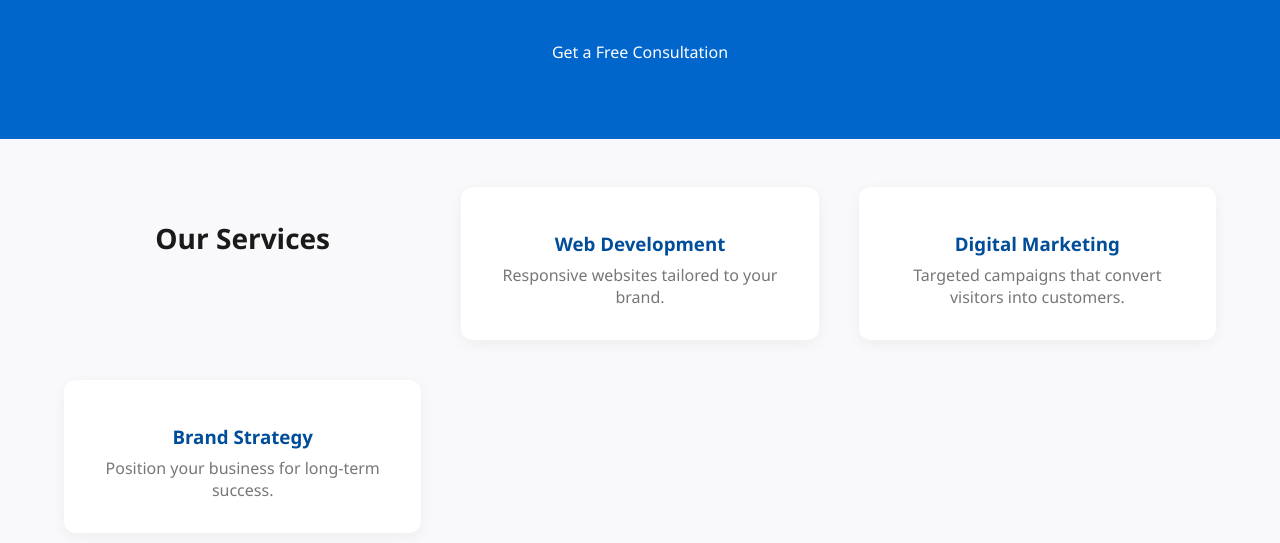
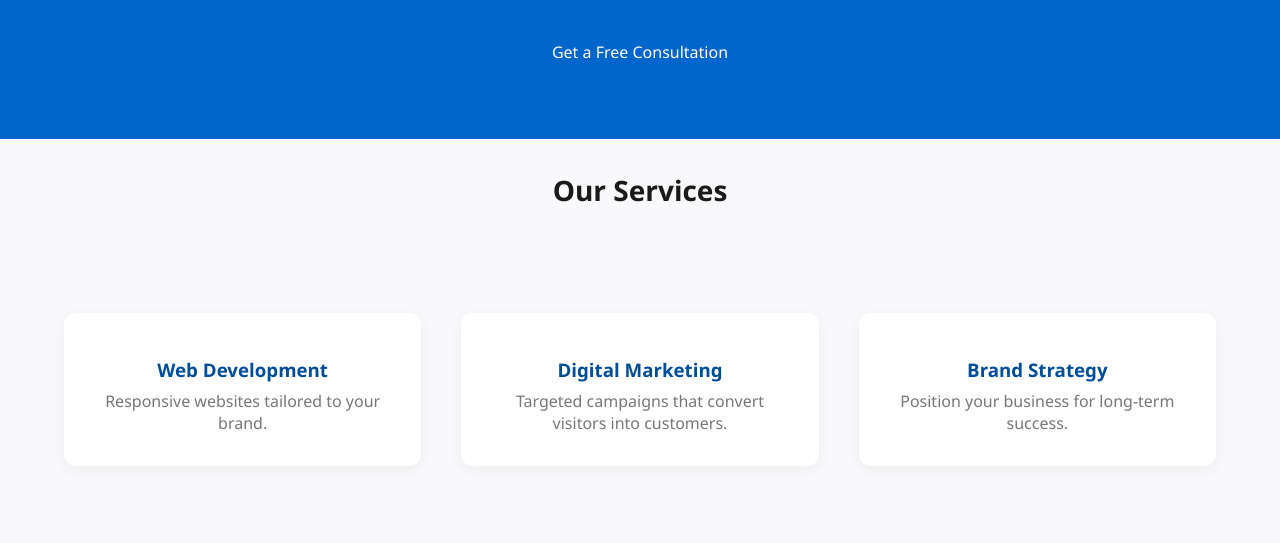
Before and after one commit to FernRamos/Small-Buisness-Website, a plain HTML site: page index.html in a window 1280 px wide. Shown: the part 257-800 px from the top of the page. Drawn offline with Linux system fonts and the light colour scheme.

Commit message:
Attempt #4 on spacing issue

```diff
--- a/index.html
+++ b/index.html
@@ -39,9 +39,10 @@
     </section>
 
     <!-- Services -->
-    <section id="services" class="container services-section">
+    <section id="services" class="container">
   <h2 class="section-heading service-heading">Our Services</h2>
 
+  <div class="services-section">
     <div class="service">
       <h3>Web Development</h3>
       <p>Responsive websites tailored to your brand.</p>
@@ -56,8 +57,8 @@
       <h3>Brand Strategy</h3>
       <p>Position your business for long-term success.</p>
     </div>
+  </div>
 </section>
-  </main>
 
   <!-- === Headline-Update Form === -->
 <section id="headline-form" class="container form-section">
```
Lines whose indentation alone changed are shown as unchanged.
